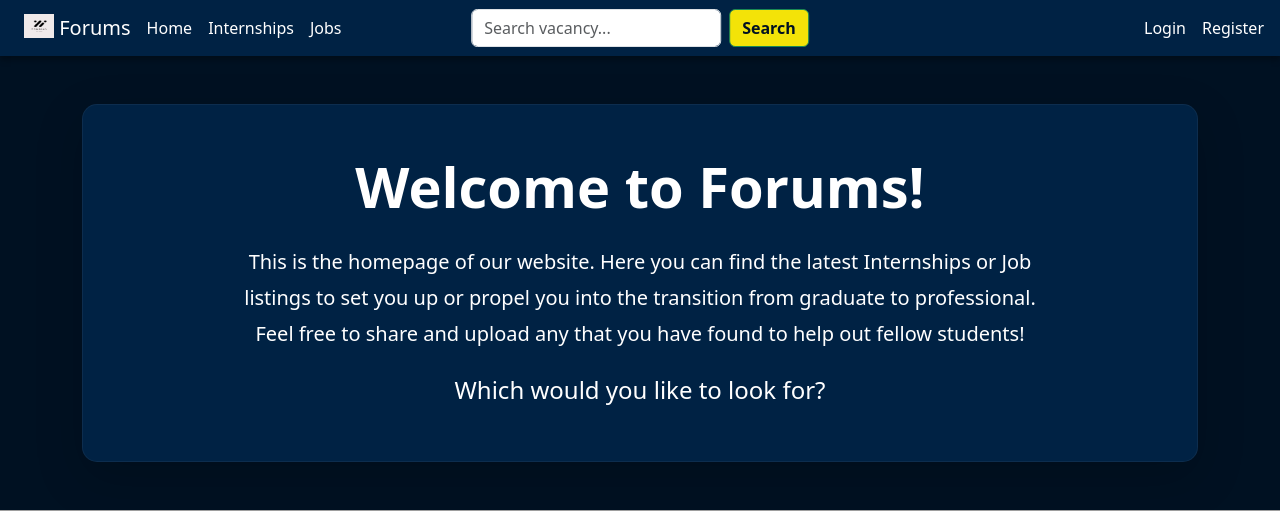
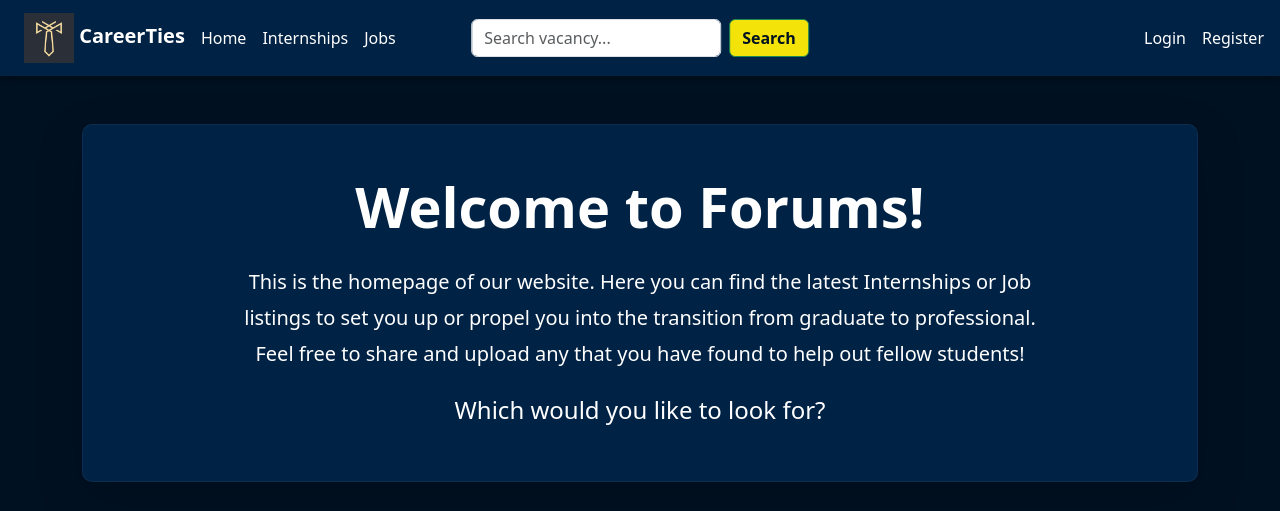
Before and after one commit to piotrekrupa/Team-1C, a Django app: page / in a window 1280 px wide. Shown: the top 511 px of the page. Run offline with Django 5.2, Linux system fonts and the light colour scheme; grey boxes are pictures that could not be loaded.

Commit message:
Logo and Name Change

```diff
--- a/templates/WAD2/base.html
+++ b/templates/WAD2/base.html
@@ -4,7 +4,7 @@
   <head>
     <meta charset="utf-8">
     <meta name="viewport" content="width=device-width, initial-scale=1">
-    <title>Forums</title>
+    <title>CareerTies</title>
     <link href="https://cdn.jsdelivr.net/npm/bootstrap@5.3.8/dist/css/bootstrap.min.css" rel="stylesheet" integrity="sha384-sRIl4kxILFvY47J16cr9ZwB07vP4J8+LH7qKQnuqkuIAvNWLzeN8tE5YBujZqJLB" crossorigin="anonymous">
     <link rel="stylesheet" href="{% static 'css/style.css' %}">
 
@@ -16,8 +16,8 @@
         <nav class="navbar navbar-expand-lg bg-body-tertiary">
         <div class="container-fluid position-relative d-flex justify-content-between align-items-center px-4">
             <a class="navbar-brand" href="{% url 'forum:home' %}">
-                <img src="{% static 'images/logo.png' %}" alt="Logo" width="30" height="24" class="d-inline-block align-text-top">
-                Forums</a>
+                <img src="{% static 'images/logo.jpg' %}" alt="Logo" width="50" height="50" class="d-inline-block align-text-middle">
+                <Strong>CareerTies</Strong></a>
             <button class="navbar-toggler" type="button" data-bs-toggle="collapse" data-bs-target="#navbarSupportedContent" aria-controls="navbarSupportedContent" aria-expanded="false" aria-label="Toggle navigation">
             <span class="navbar-toggler-icon"></span>
             </button>
--- a/templates/WAD2/homepage.html
+++ b/templates/WAD2/homepage.html
@@ -6,7 +6,7 @@
 
 {% block body_block %}
     <div class="container mt-5 mb-5">
-        <div class="text-center px-4 py-5 shadow-lg" style="background-color: var(--bg-secondary); border-radius: 15px; border: 1px solid rgba(255,255,255,0.05);">
+        <div class="text-center px-4 py-5 shadow-lg" style="background-color: var(--bg-secondary); border-radius: 10px; border: 1px solid rgba(255,255,255,0.05);">
             <h1 class="display-4 fw-bold mb-4 text-primary">Welcome to Forums!</h1>
             <p class="lead mx-auto mb-4" style="color: var(--text-secondary); max-width: 800px; line-height: 1.8;">
                 This is the homepage of our website. Here you can find the latest Internships or Job listings to set you up or propel you into the transition from graduate to professional. Feel free to share and upload any that you have found to help out fellow students!
```
Also changed, not shown: static/images/logo.jpg (added), static/images/logo.png (deleted), 1 other file.
